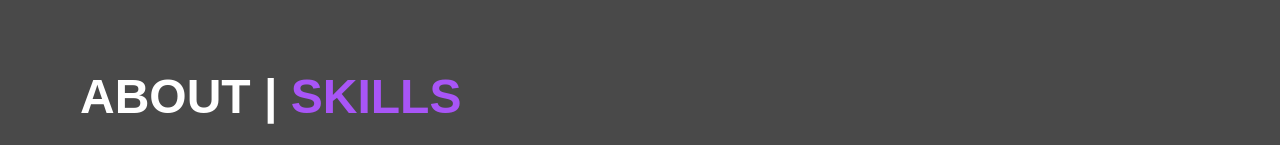
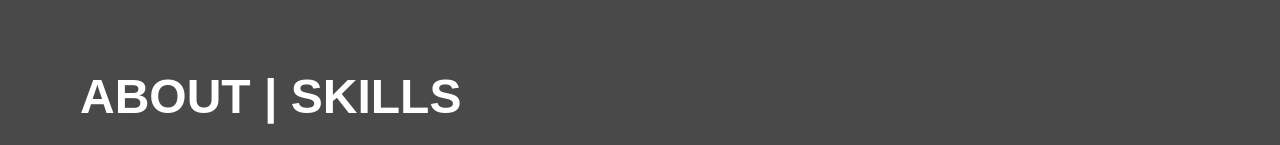
Before and after one commit to ma-boles/mbolesdev, a Next.js app: page / in a window 1280 px wide. Shown: the part 807-952 px from the top of the page. Built offline with nearby package versions, Linux system fonts and the light colour scheme.

Commit message:
git commit -m "updated heading text color, removed px-0, added main tags"

```diff
--- a/src/app/page.js
+++ b/src/app/page.js
@@ -18,7 +18,8 @@ export default function Home() {
 
   return (
     <>
-    <section className="relative grid grid-rows-[20px_1fr_20px] min-h-screen py-8 px-0 sm:py-16 sm-px-8 md:p-20 bg-white bg-opacity-10 backdrop-blur-3x overflow-hidden">
+    <main>
+    <section className="relative grid grid-rows-[20px_1fr_20px] min-h-screen py-8 sm:py-16 sm-px-8 md:p-20 bg-white bg-opacity-10 backdrop-blur-3x overflow-hidden">
       <div className={`fade-in ${loaded ? 'fade-in-active' : ''}`}>
           <Image
           src="/images/giant blocks.svg"
@@ -54,7 +55,7 @@ export default function Home() {
     <BackToTopButton />
 
     <section className="grid grid-rows-[20px_1fr_20px] min-h-screen w-full bg-white bg-opacity-20 py-16 px-8  sm:p-20" id="about">
-      <h2 className="font-syne">ABOUT | <span className="text-gray-400 dark:text-purple-500">SKILLS</span></h2>
+      <h2 className="font-syne">ABOUT | <span className="text-gray-400 dark:text-white">SKILLS</span></h2>
       <div className="flex flex-col md:flex-row justify-start mt-20 md:justify-between items-center md-items-start">
         <div className="w-full md:w-3/5 pb-4">
           <p className="mr-2">Hi! I&#39;m Mary, a web developer transitioning from a career in the education field. Movtivated by my passion for creativity and <span className="font-bold">problem-solving,</span> I made the decision to pursue development focusing on building impactful web applications.<br/><br/>
@@ -211,6 +212,7 @@ export default function Home() {
         </div>
       </div>
     </section>
+    </main>
     <footer className="py-4 bg-white bg-opacity-5">
       <div className="conatiner mx-auto text-center">
         <p className="text-sm">&copy; {currentDate} Mary Boles</p>
```
Lines whose indentation alone changed are shown as unchanged.
